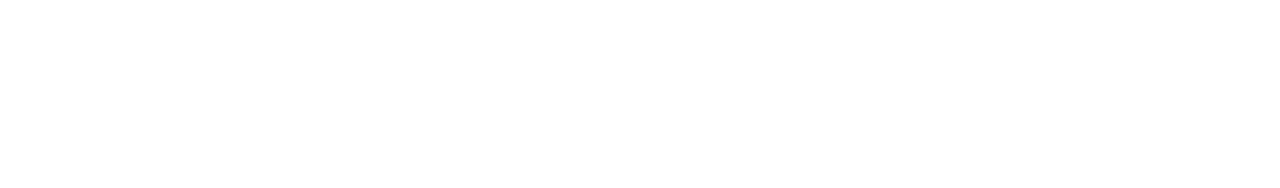
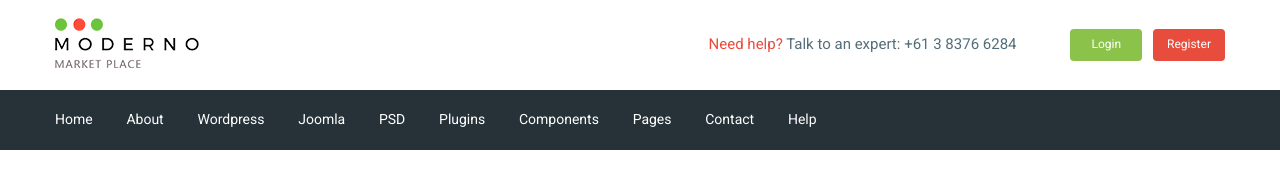
Before and after one commit to adamisscenery/Moderno, a website: page app/index.html in a window 1280 px wide. Drawn offline with nearby package versions, Linux system fonts and the light colour scheme; files that its build step writes are made by us from their sources.

Commit message:
added header

```diff
--- a/app/index.html
+++ b/app/index.html
@@ -1,17 +1,76 @@
 <!DOCTYPE html>
 <html lang="en">
+
 <head>
     <meta charset="UTF-8">
     <meta name="viewport" content="width=device-width, initial-scale=1.0">
     <title>Document</title>
+    <link href="https://fonts.googleapis.com/css2?family=Roboto:wght@400;500;700&display=swap" rel="stylesheet">
     <link rel="stylesheet" href="css/libs.min.css">
     <link rel="stylesheet" href="css/style.min.css">
 </head>
+
 <body>
+
+    <header class="header">
+
+        <div class="header__top">
+            <div class="container">
+                <div class="header__top-inner">
+
+                    <div class="header__logo">
+                        <a href="#">
+                            <img src="images/logo.png" alt="">
+                        </a>
+                    </div>
+
+                    <div class="header__text">
+                        <a href="#">
+                            <span> Need help?</span>
+                        </a> Talk to an expert:
+                        <a class="header__phone" href="tel:61383766284">+61 3 8376 6284</a>
+                    </div>
+
+                    <div class="header__box">
+                        <a class="basket" href="#"></a>
+                        <a class="header__btn header__btn-login" href="#">Login</a>
+                        <a class="header__btn header__btn-register" href="#">Register</a>
+                    </div>
+
+                </div>
+            </div>
+        </div>
+
+        <div class="header__menu">
+            <div class="container">
+                <nav class="menu">
+                    <ul class="menu__list">
+
+                        <li><a href="#">Home</a></li>
+                        <li><a href="#">About</a></li>
+                        <li><a href="#">Wordpress</a></li>
+                        <li><a href="#">Joomla</a></li>
+                        <li><a href="#">PSD</a></li>
+                        <li><a href="#">Plugins</a></li>
+                        <li><a href="#">Components</a></li>
+                        <li><a href="#">Pages</a></li>
+                        <li><a href="#">Contact</a></li>
+                        <li><a href="#">Help</a></li>
+
+                    </ul>
+                </nav>
+            </div>
+        </div>
+
+
+    </header>
+
+
 
 
     <script src="https://ajax.googleapis.com/ajax/libs/jquery/3.5.1/jquery.min.js"></script>
     <script src="js/libs.min.js"></script>
     <script src="js/main.min.js"></script>
 </body>
+
 </html>
--- /dev/null
+++ b/app/scss/_global.scss
@@ -0,0 +1,35 @@
+html {
+    box-sizing: border-box;
+}
+
+*,
+*::before,
+*::after {
+    box-sizing: inherit;
+}
+
+body {
+    font-family: 'Roboto', sans-serif;
+    font-weight: 400;
+    font-size: 15px;
+    color: $color-text;
+}
+
+a {
+    display: inline-block;
+    text-decoration: none;
+    color: $color-text;
+}
+
+ul,
+li {
+    margin: 0;
+    padding: 0;
+    list-style: none;
+}
+
+.container {
+    max-width: 1200px;
+    margin: 0 auto;
+    padding: 0 15px;
+}
--- /dev/null
+++ b/app/scss/_vars.scss
@@ -0,0 +1,4 @@
+$color-text: #546e7a;
+$red: #e74c3c;
+$green: #8bc34a;
+$bg: #263238;
--- a/app/scss/style.scss
+++ b/app/scss/style.scss
@@ -1,9 +1,61 @@
-html {
-    box-sizing: border-box;
+@import 'vars';
+@import 'global';
+@import 'fonts';
+
+
+.header__top-inner {
+    display: flex;
+    justify-content: space-between;
+    height: 90px;
+    align-items: center;
 }
 
-*,
-*::before,
-*::after {
-    box-sizing: inherit;
+.header__text {
+    margin-left: auto;
+    margin-right: 50px;
+    color: $color-text;
+    span {
+        color: $red;
+    }
 }
+
+.header__btn {
+    padding: 9px;
+    width: 72px;
+    border-radius: 4px;
+    text-align: center;
+    color: #fff;
+    font-size: 12px;
+}
+
+.header__btn-login {
+    background-color: $green;
+}
+
+.header__btn-register {
+    background-color: $red;
+    margin-left: 7px;
+}
+
+.header__menu {
+    background-color: $bg;
+}
+
+.menu {
+    display: flex;
+    align-items: center;
+    height: 60px;
+}
+
+.menu__list {
+        li {
+            display: inline-block;
+            & + li {
+                margin-left: 30px;
+            }
+        }
+        a {
+            color: #fff;
+            font-size: 14px;
+        }
+    }
--- a/gulpfile.js
+++ b/gulpfile.js
@@ -8,7 +8,7 @@ let gulp = require('gulp'),
     cssmin = require ('gulp-cssmin');
 
 gulp.task('sass', function () {
-    return gulp.src('app/scss/style.scss')
+    return gulp.src('app/scss/**/*.scss')
         .pipe(sass({ outputStyle: 'compressed' }))
         .pipe(rename({ suffix: '.min' }))
         .pipe(autoprefixer({
@@ -58,7 +58,7 @@ gulp.task('browser-sync', function() {
 });
 
 gulp.task('watch', function () {
-    gulp.watch('app/scss/style.scss', gulp.parallel('sass'))
+    gulp.watch('app/scss/**/*.scss', gulp.parallel('sass'))
     gulp.watch('app/*.html', gulp.parallel('html'))
     gulp.watch('app/js/*.js', gulp.parallel('js'))
 });
```
Also changed, not shown: app/images/logo.png (added), app/scss/_fonts.scss (added).
